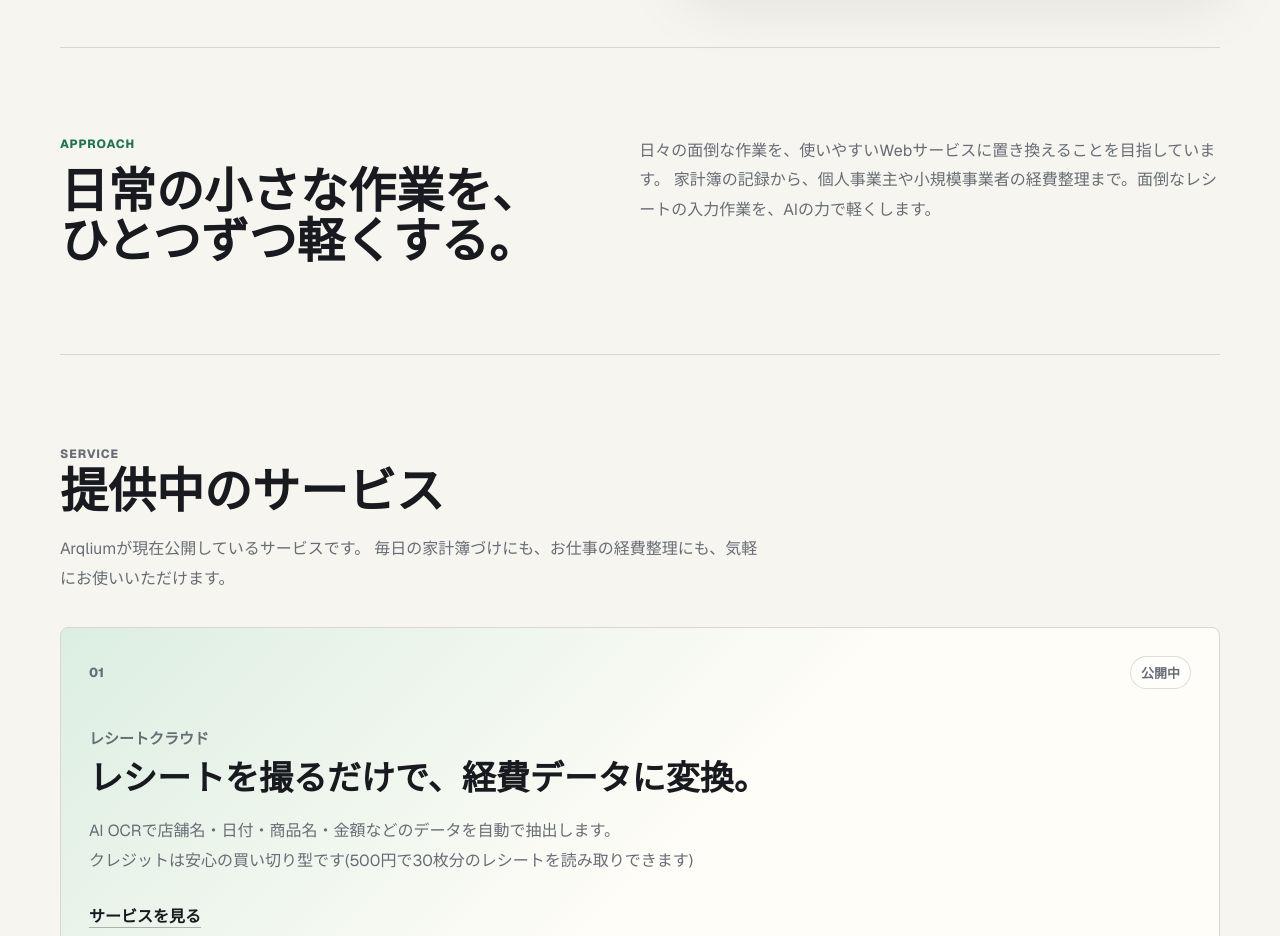
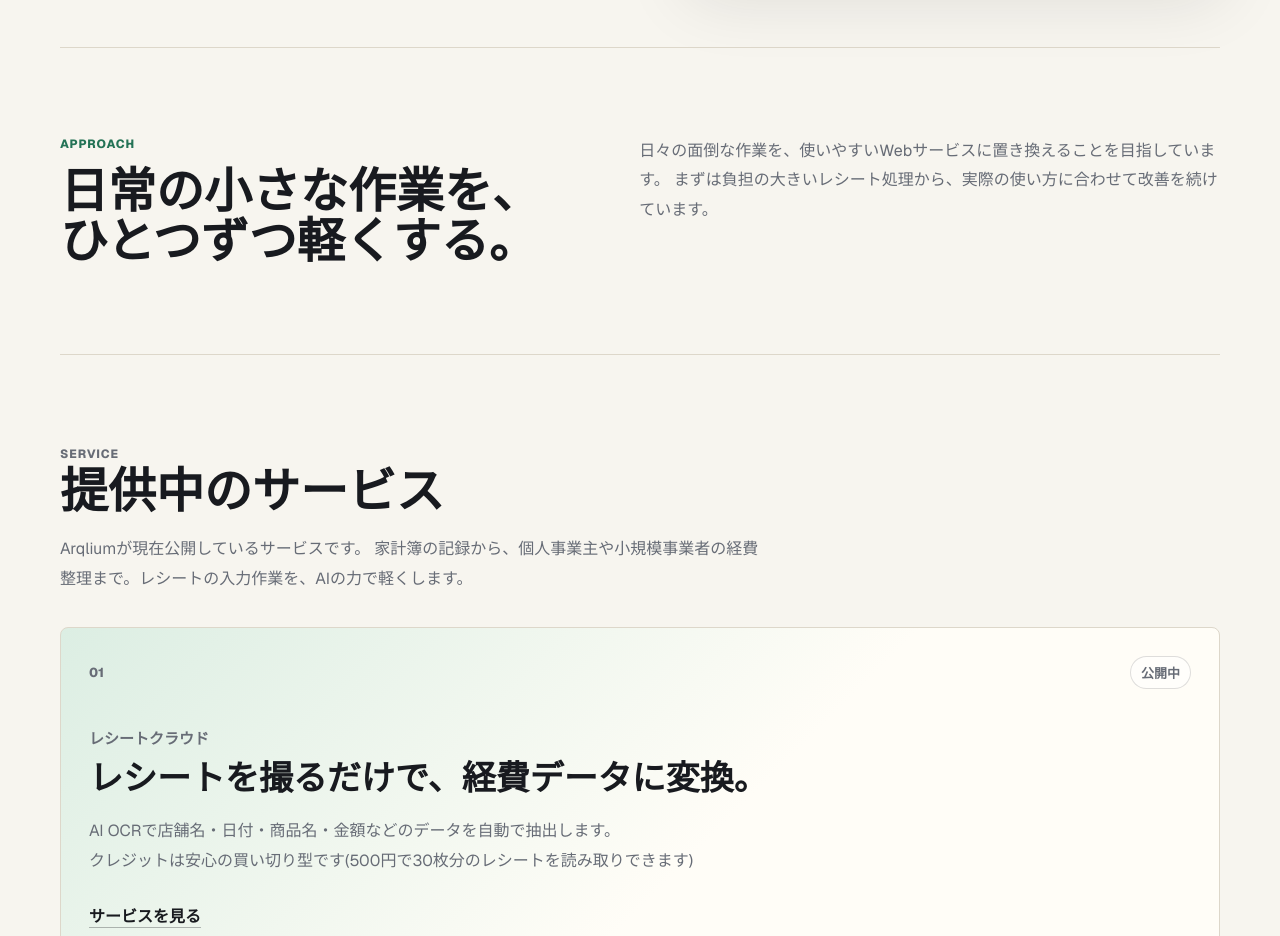
Before and after one commit to Goro0418/arqlium-hp, a Next.js app: page / in a window 1280 px wide. Shown: the part 800-1736 px from the top of the page. Built offline with nearby package versions, Linux system fonts and the light colour scheme.

Commit message:
Move target audience copy from Approach to Service

```diff
--- a/app/page.tsx
+++ b/app/page.tsx
@@ -103,7 +103,7 @@ export default function HomePage() {
         </div>
         <p>
           日々の面倒な作業を、使いやすいWebサービスに置き換えることを目指しています。
-          家計簿の記録から、個人事業主や小規模事業者の経費整理まで。面倒なレシートの入力作業を、AIの力で軽くします。
+          まずは負担の大きいレシート処理から、実際の使い方に合わせて改善を続けています。
         </p>
       </section>
 
@@ -113,7 +113,7 @@ export default function HomePage() {
           <h2>提供中のサービス</h2>
           <p>
             Arqliumが現在公開しているサービスです。
-            毎日の家計簿づけにも、お仕事の経費整理にも、気軽にお使いいただけます。
+            家計簿の記録から、個人事業主や小規模事業者の経費整理まで。レシートの入力作業を、AIの力で軽くします。
           </p>
         </div>
 
```
